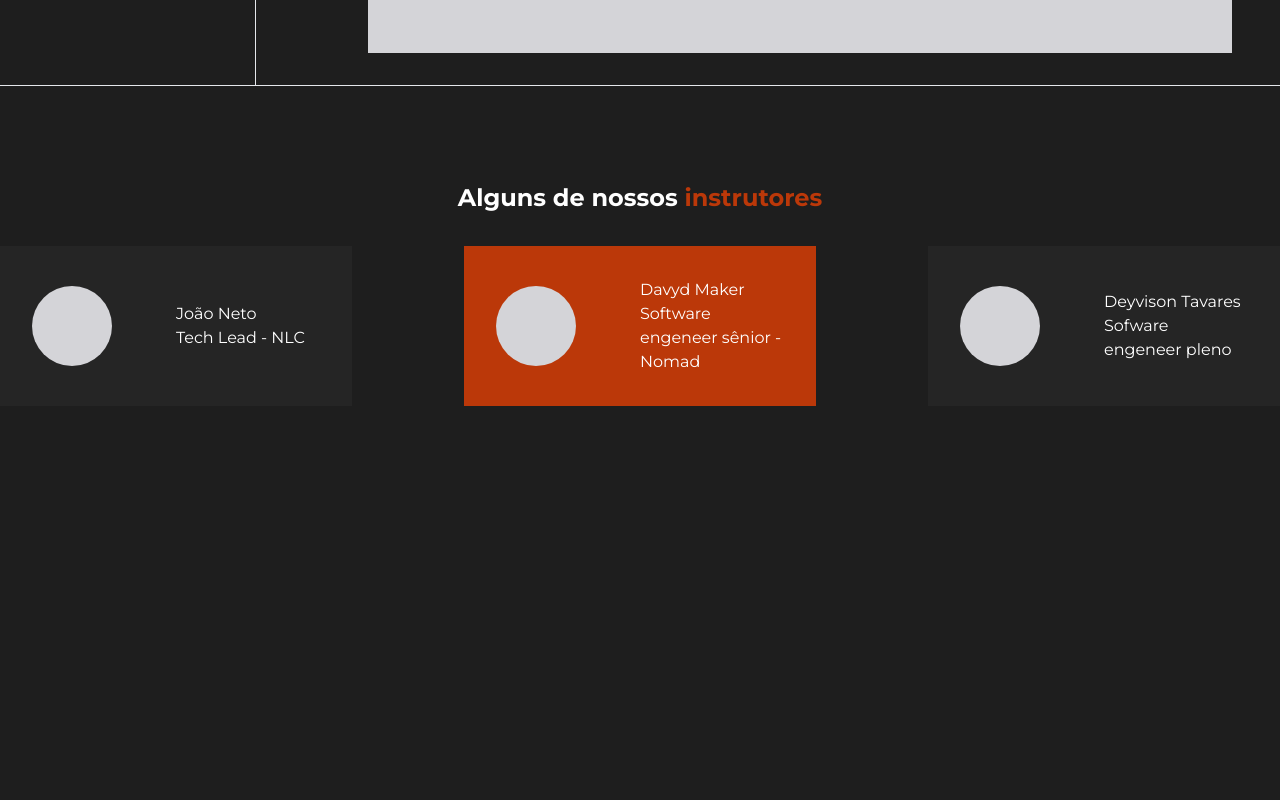
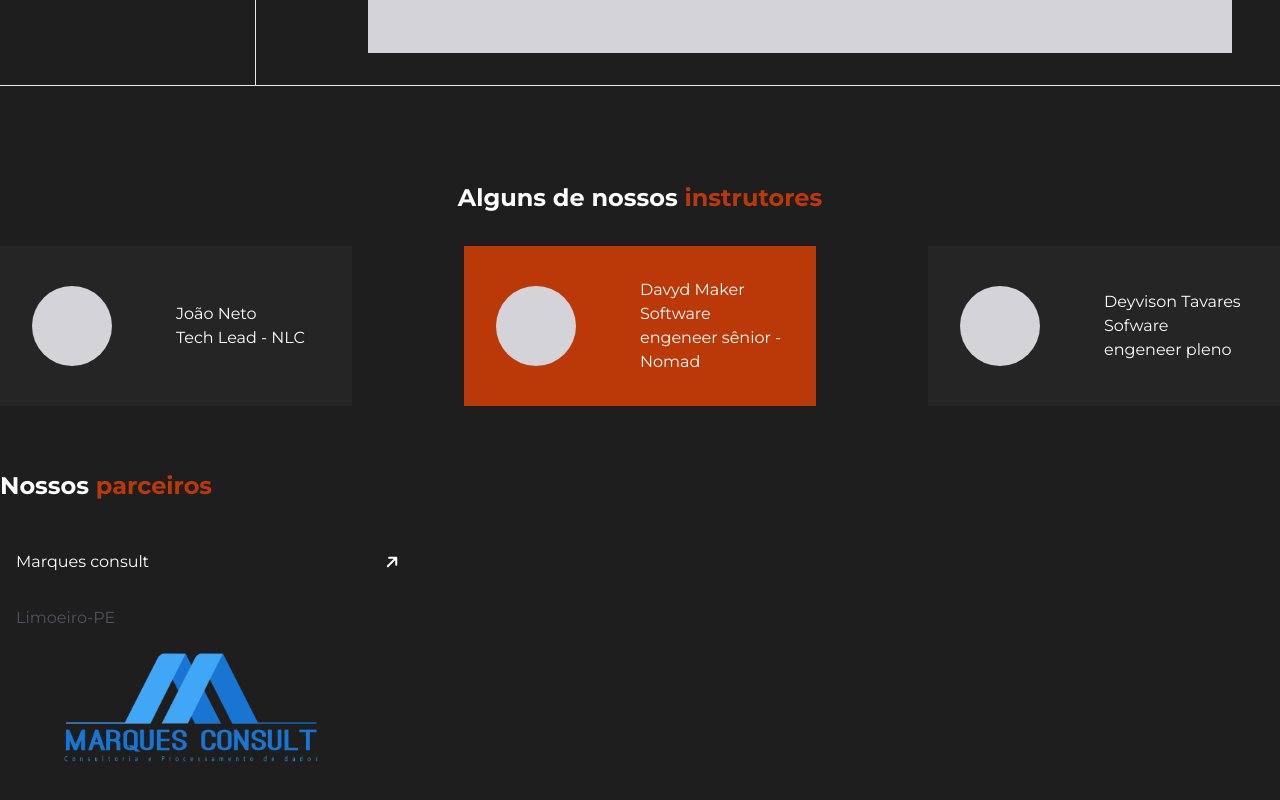
Before and after one commit to DevDeyvidTav/Inspa-academy, a Next.js app: page / in a window 1280 px wide. Shown: the part 2310-3110 px from the top of the page. Before the commit the page ends 2748 px from the top, so only its background shows below. Built offline with nearby package versions, Linux system fonts and the light colour scheme.

Commit message:
feat: partners

```diff
--- /dev/null
+++ b/src/app/components/partner-container.tsx
@@ -0,0 +1,29 @@
+'use client'
+import Image from "next/image";
+import { FaArrowUp } from "react-icons/fa6";
+
+
+export function PartnerContainer({ company, local, imageUrl, link }: {
+    company: string,
+    local: string,
+    imageUrl?: string
+    link?: string
+}) {
+    return (
+
+        <div onClick={() => link && window.open(link)} className="w-full hover:shadow hover:shadow-zinc-300 p-4 duration-300 cursor-pointer">
+            <div className="flex justify-between">
+                <h2>
+                    {company}
+                </h2>
+                <button className="rotate-[45deg]">
+                    <FaArrowUp />
+                </button>
+            </div>
+            <p className="text-zinc-600 mt-8 mb-4">
+                {local}
+            </p>
+            <Image width={300} height={300}  src={String(imageUrl)}  className="w-full h-46" quality={100} alt="logo da instituição" />
+        </div>
+    )
+}
--- a/src/app/page.tsx
+++ b/src/app/page.tsx
@@ -1,6 +1,7 @@
 import { About } from "./sections/about";
 import { Home } from "./sections/home";
 import { Instructors } from "./sections/instructors";
+import { Partners } from "./sections/partners";
 
 export default function Main() {
 
@@ -9,6 +10,7 @@ export default function Main() {
       <Home />
       <About />
       <Instructors />
+      <Partners />
     </div>
   );
 }
--- /dev/null
+++ b/src/app/sections/partners.tsx
@@ -0,0 +1,16 @@
+import { PartnerContainer } from "../components/partner-container";
+
+export function Partners() {
+    return (
+        <div className="pb-8">
+            <div className="w-full lg:max-w-[1400px] mx-auto lg:px-0 text-white px-8">
+                <h2 className="text-2xl py-8 font-bold">
+                    Nossos <span className="text-secondary">parceiros</span>
+                </h2>
+                <div className="grid lg:grid-cols-3 gap-4">
+                    <PartnerContainer company="Marques consult" local="Limoeiro-PE" imageUrl="/marques.png" link="https://marquesconsult.com.br/" />
+                </div>
+            </div>
+        </div>
+    )
+}
```
Also changed, not shown: public/marques.png (added).
